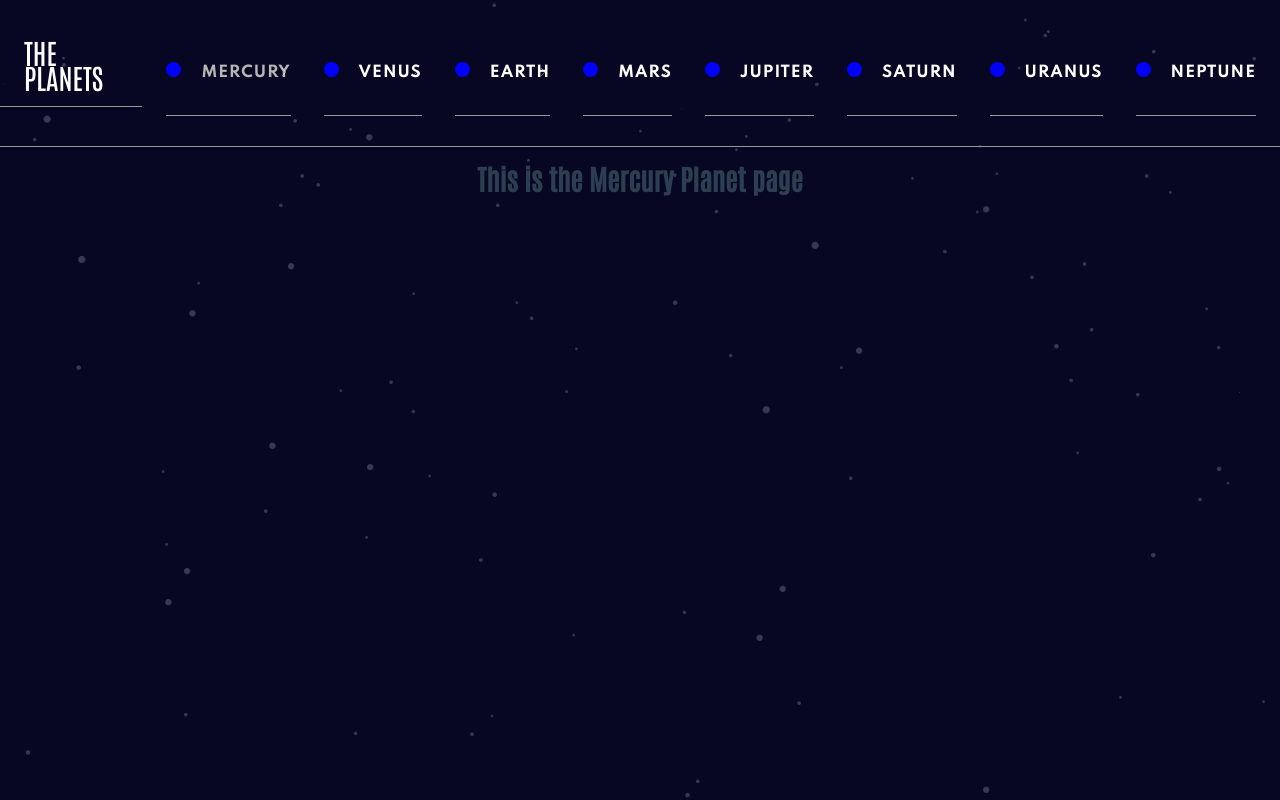
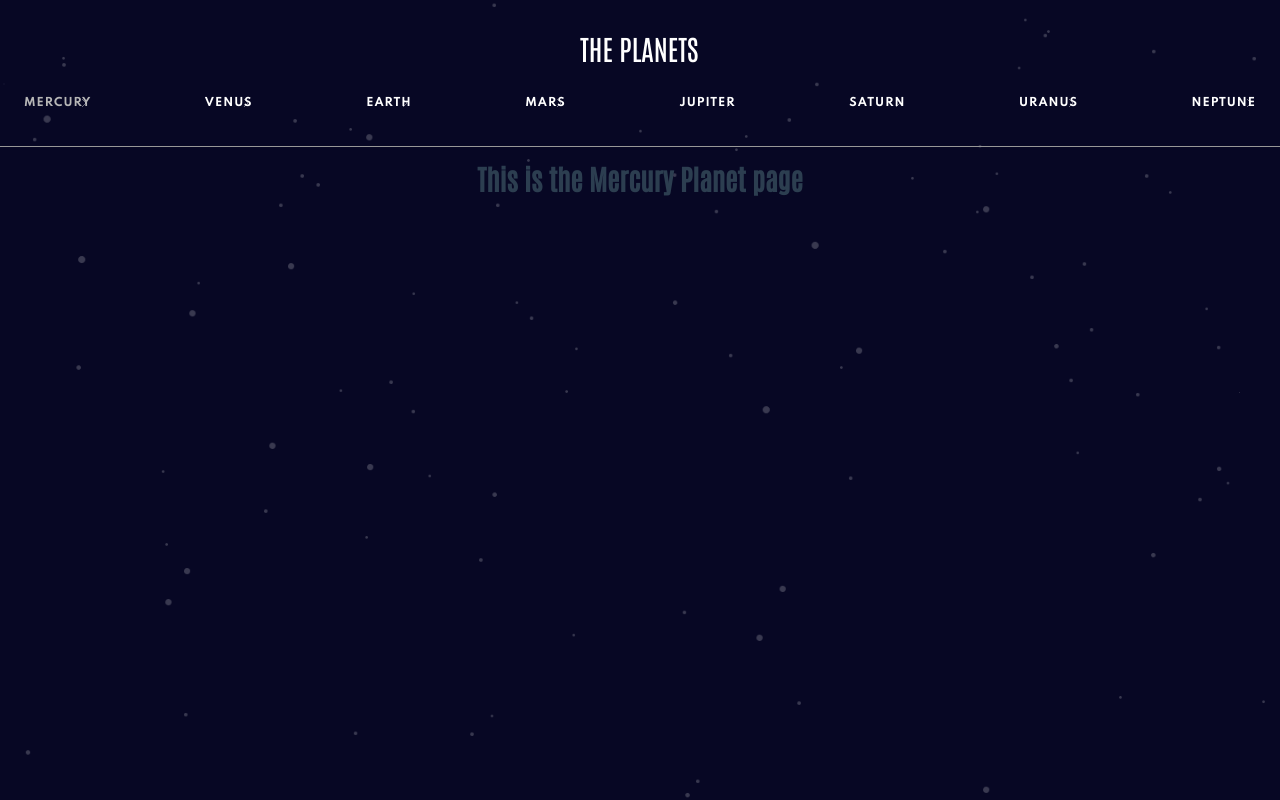
Before and after one commit to MrNicholson85/Planet-Facts-Challenge-Vue, a Vue app: page / in a window 1280 px wide. Built offline with nearby package versions, Linux system fonts and the light colour scheme.

Commit message:
Styled navigation

```diff
--- a/src/App.vue
+++ b/src/App.vue
@@ -11,29 +11,39 @@
             </g>
           </svg>
         </div>
-        <div id="nav">
-          <router-link :to="{name: 'Mercury'}">Mercury</router-link>
-          <router-link :to="{ name: 'Venus' }">Venus</router-link>
-          <router-link :to="{ name: 'Earth' }">Earth</router-link>
-          <router-link :to="{ name: 'Mars' }">Mars</router-link>
-          <router-link :to="{ name: 'Jupiter' }">Jupiter</router-link>
-          <router-link :to="{ name: 'Saturn' }">Saturn</router-link>
-          <router-link :to="{ name: 'Uranus' }">Uranus</router-link>
-          <router-link :to="{ name: 'Neptune' }">Neptune</router-link>
+        <div id="nav" class="nav">
+          <router-link :to="{name: 'Mercury'}" class="mercury">Mercury</router-link>
+          <router-link :to="{ name: 'Venus' }" class="venus">Venus</router-link>
+          <router-link :to="{ name: 'Earth' }" class="earth">Earth</router-link>
+          <router-link :to="{ name: 'Mars' }" class="mars">Mars</router-link>
+          <router-link :to="{ name: 'Jupiter' }" class="jupiter">Jupiter</router-link>
+          <router-link :to="{ name: 'Saturn' }" class="saturn">Saturn</router-link>
+          <router-link :to="{ name: 'Uranus' }" class="uranus"> Uranus</router-link>
+          <router-link :to="{ name: 'Neptune' }" class="neptune">Neptune</router-link>
         </div>
       </div>
     </div>
     <div class="container">
-        <router-view/>
-      </div>
+      <router-view/>
+    </div>
   </div>
 </template>
+
+<script>
+ export default {
+   name: 'App',
+   methods: {
+
+   }
+ }
+</script>
+
 
 <style lang="scss">
 @import url('https://fonts.googleapis.com/css2?family=Antonio:wght@500&family=Spartan:wght@400;700&display=swap');
 
 /* Using SCSS variables to store breakpoints */
-$breakpoint-mobile: 375px;
+$breakpoint-mobile: 425px;
 $breakpoint-tablet: 768px;
 $breakpoint-desktop: 1440px;
 
@@ -84,7 +94,6 @@ body {
     text-align: left;
 
     @media (min-width: $breakpoint-tablet) {
-      display: flex;
       justify-content: space-between;
       align-items: center;
       max-width: 1440px;
@@ -92,18 +101,32 @@ body {
       margin: 0 auto;
     }
 
+    @media (min-width: $breakpoint-desktop) {
+      display: flex;
+    }
+
     .logo {
       text-transform: uppercase;
       color: white;
       font-size:  28px;
       padding: 16px 24px;
-      border-bottom: #979797 solid 1px;
       display: flex;
       align-items: center;
       justify-content: space-between;
+      border-bottom: #979797 solid 1px;
 
       @media (min-width: $breakpoint-tablet) {
-        padding-top: 0;
+        padding: 36px 24px 0;
+        border: none;
+        display: block;
+        width: 120px;
+        margin: 0 auto;
+      }
+
+      @media (min-width: $breakpoint-desktop) {
+        display: flex;
+        padding: 16px 24px;
+        margin: 0;
       }
 
       .only-mobile{
@@ -120,7 +143,7 @@ body {
       }
     }
 
-    #nav {
+    .nav {
       padding: 30px 24px;
       font-family: 'Spartan', sans-serif;
       text-transform: uppercase;
@@ -128,36 +151,20 @@ body {
 
       @media (min-width: $breakpoint-tablet) {
         display: flex;
+        justify-content: space-between;
         gap: 33px;
       }
 
       a {
         font-weight: bold;
         color: white;
-        font-size: 15px;
+        font-size: 11px;
         line-height: 25px;
         letter-spacing: 1px;
         text-decoration: none;
-        border-bottom: 1px solid #979797;
-        padding: 30px 0;
         position: relative;
         display: flex;
         align-items: center;
-
-        @media (min-width: $breakpoint-tablet) {
-
-        }
-
-        &::before {
-          content: '';
-          height: 15px;
-          width: 15px;
-          border-radius: 50%;
-          background-color: blue;
-          top: -3px;
-          margin-right: 20px;
-          position: relative;
-        }
 
         &::after {
           content: '';
@@ -172,6 +179,77 @@ body {
         &.router-link-exact-active {
           color: #b6b6b6;
         }
+
+        @media (max-width: $breakpoint-mobile) {
+          border-bottom: 1px solid #979797;
+          padding: 30px 0;
+
+          &::before {
+            content: '';
+            height: 15px;
+            width: 15px;
+            border-radius: 50%;
+            top: -3px;
+            margin-right: 20px;
+            position: relative;
+          }
+
+          &.mercury {
+          &::before {
+              content: '';
+              background-color: #DEF4FC;
+            }
+          }
+
+          &.venus {
+            &::before {
+              content: '';
+              background-color: #F7CC7F;
+            }
+          }
+
+          &.earth {
+            &::before {
+              content: '';
+              background-color: #545BFE;
+            }
+          }
+
+          &.mars {
+            &::before {
+              content: '';
+              background-color: #FF6A45;
+            }
+          }
+
+          &.jupiter {
+            &::before {
+              content: '';
+              background-color: #ECAD7A;
+            }
+          }
+
+          &.saturn {
+            &::before {
+              content: '';
+              background-color: #FCCB6B;
+            }
+          }
+
+          &.uranus {
+            &::before {
+              content: '';
+              background-color: #65F0D5;
+            }
+          }
+
+          &.neptune {
+            &::before {
+              content: '';
+              background-color: #497EFA;
+            }
+          }
+        }
       }
     }
   }
```
